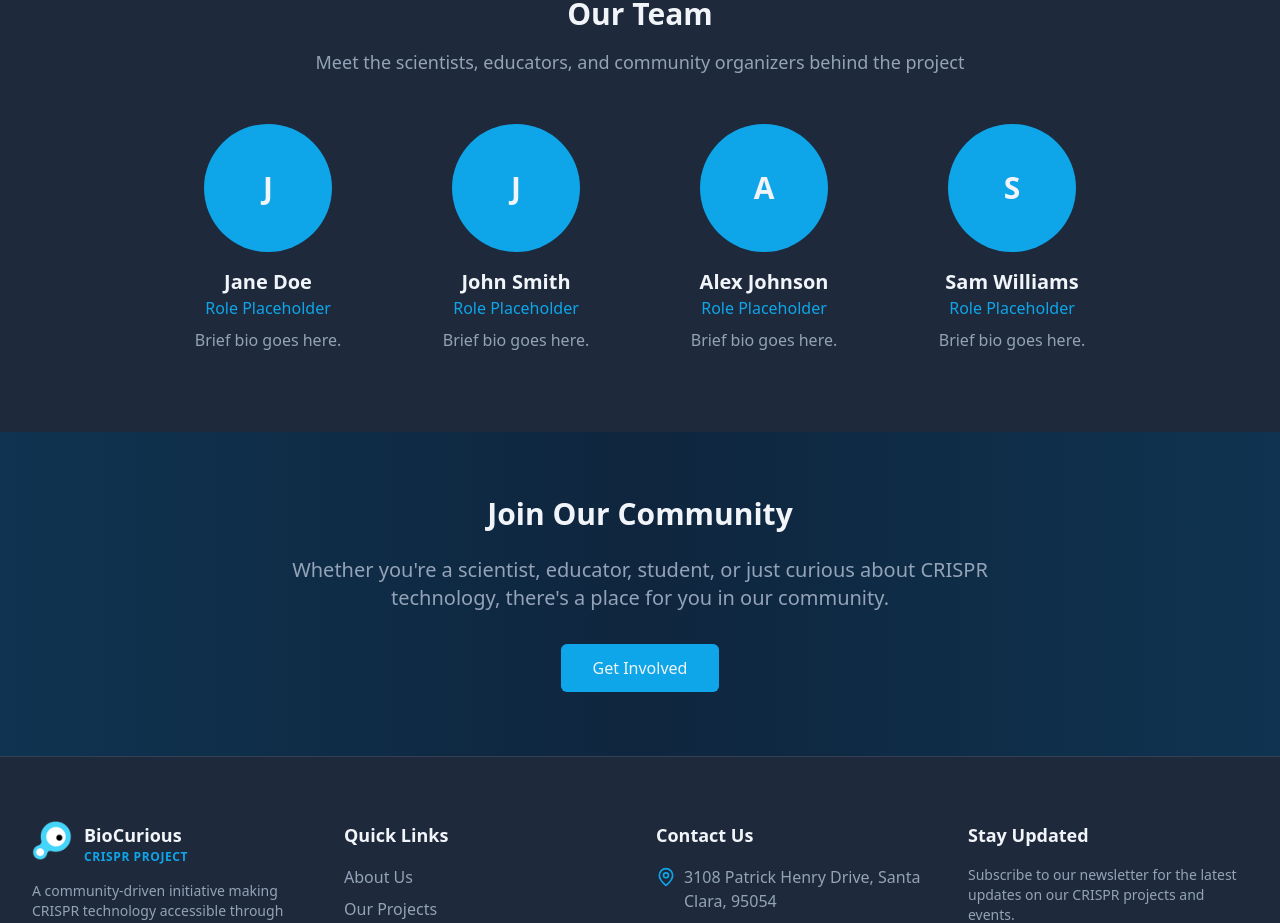
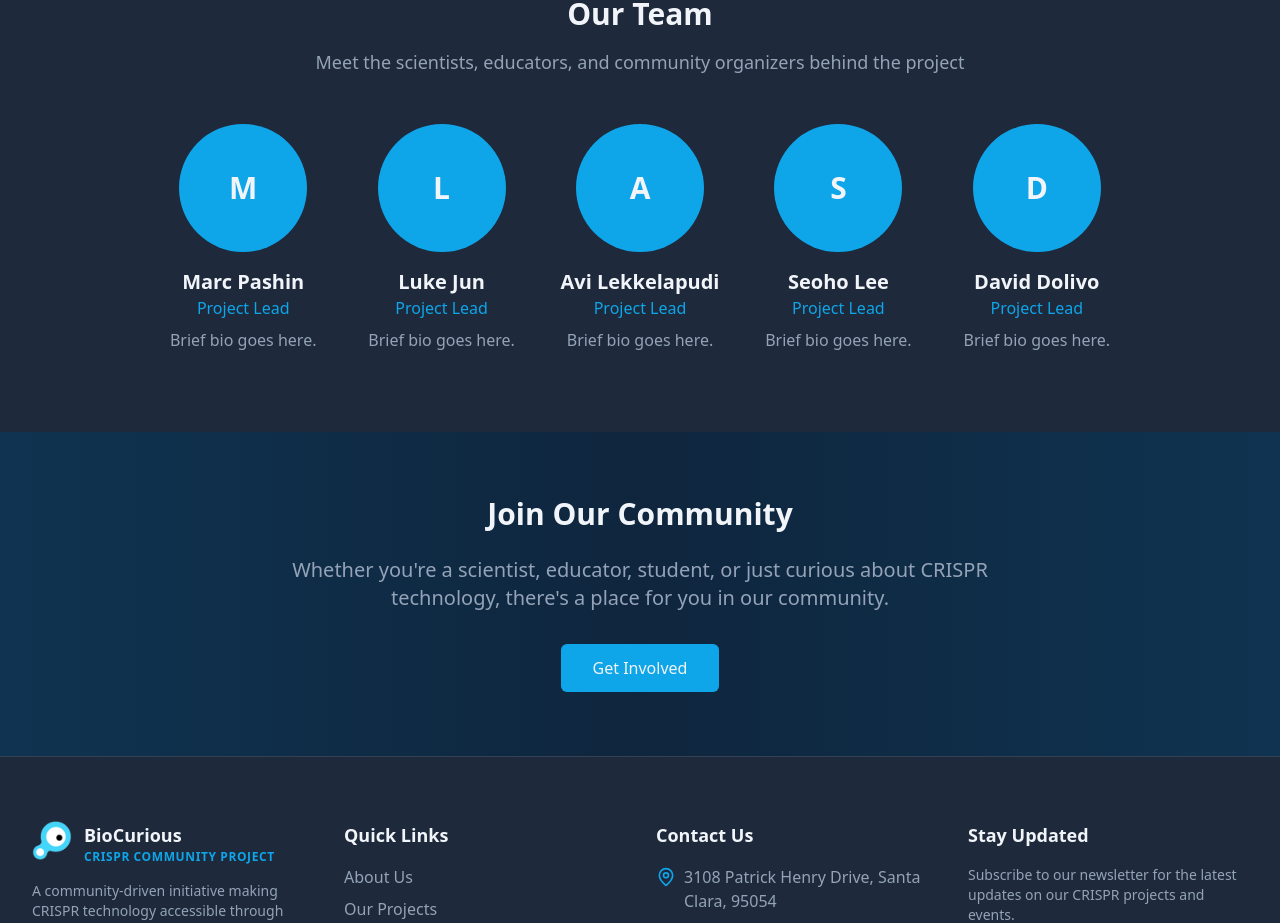
Before and after one commit to MarcPashin/CRISPR, a Next.js app in the folder crispr/: page /about in a window 1280 px wide. Shown: the part 1000-1923 px from the top of the page. Built offline with nearby package versions, Linux system fonts and the light colour scheme.

Commit message:
Small Info Changes

```diff
--- a/crispr/src/app/about/page.tsx
+++ b/crispr/src/app/about/page.tsx
@@ -59,14 +59,14 @@ const AboutPage: React.FC = () => {
           <p className="text-lg text-dark-secondary mb-12">
             Meet the scientists, educators, and community organizers behind the project
           </p>
-          <div className="grid grid-cols-1 md:grid-cols-4 gap-8">
-            {["Jane Doe", "John Smith", "Alex Johnson", "Sam Williams"].map((name, index) => (
+          <div className="grid grid-cols-1 md:grid-cols-5 gap-8">
+            {["Marc Pashin", "Luke Jun", "Avi Lekkelapudi", "Seoho Lee", "David Dolivo"].map((name, index) => (
               <div key={index} className="text-center">
                 <div className="w-32 h-32 rounded-full bg-primary flex items-center justify-center mb-4 mx-auto">
                   <span className="text-3xl font-bold text-dark-surface-light">{name.charAt(0)}</span>
                 </div>
                 <h3 className="text-xl font-bold">{name}</h3>
-                <p className="text-primary font-medium mb-2">Role Placeholder</p>
+                <p className="text-primary font-medium mb-2">Project Lead</p>
                 <p className="text-dark-secondary">Brief bio goes here.</p>
               </div>
             ))}
--- a/crispr/src/app/page.tsx
+++ b/crispr/src/app/page.tsx
@@ -101,7 +101,7 @@ export default async function HomePage() {
         <div className="max-w-7xl mx-auto px-4 sm:px-6 lg:px-8 text-center relative z-10">
           <h1 className="text-4xl tracking-tight font-extrabold text-dark-primary sm:text-5xl md:text-6xl">
             <span className="block">BioCurious</span>
-            <span className="block text-primary">CRISPR Project</span>
+            <span className="block text-primary">CRISPR Community Project</span>
           </h1>
           <p className="mt-6 text-lg text-dark-secondary sm:text-xl max-w-2xl mx-auto">
             Democratizing synthetic biology through open-source research, education, and community participation.
--- a/crispr/src/components/layout/footer.tsx
+++ b/crispr/src/components/layout/footer.tsx
@@ -22,7 +22,7 @@ const Footer: React.FC = () => {
               </div>
               <div className="flex flex-col">
                 <span className="text-lg font-bold">BioCurious</span>
-                <span className="text-xs text-primary font-semibold tracking-wider">CRISPR PROJECT</span>
+                <span className="text-xs text-primary font-semibold tracking-wider">CRISPR COMMUNITY PROJECT</span>
               </div>
             </div>
             <p className="text-dark-secondary text-sm">
```
